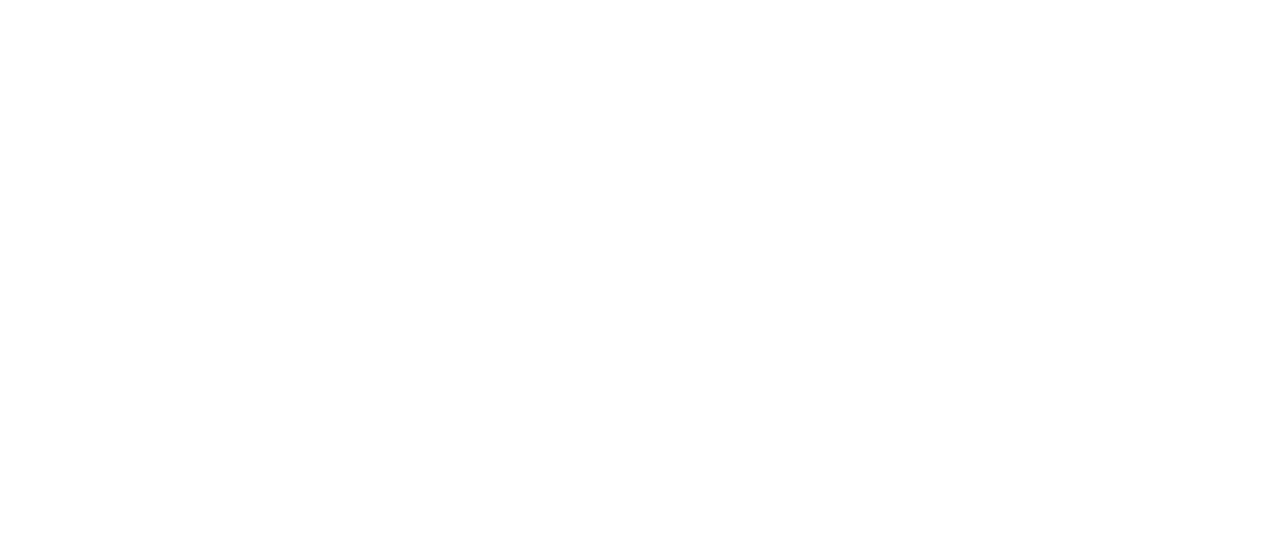
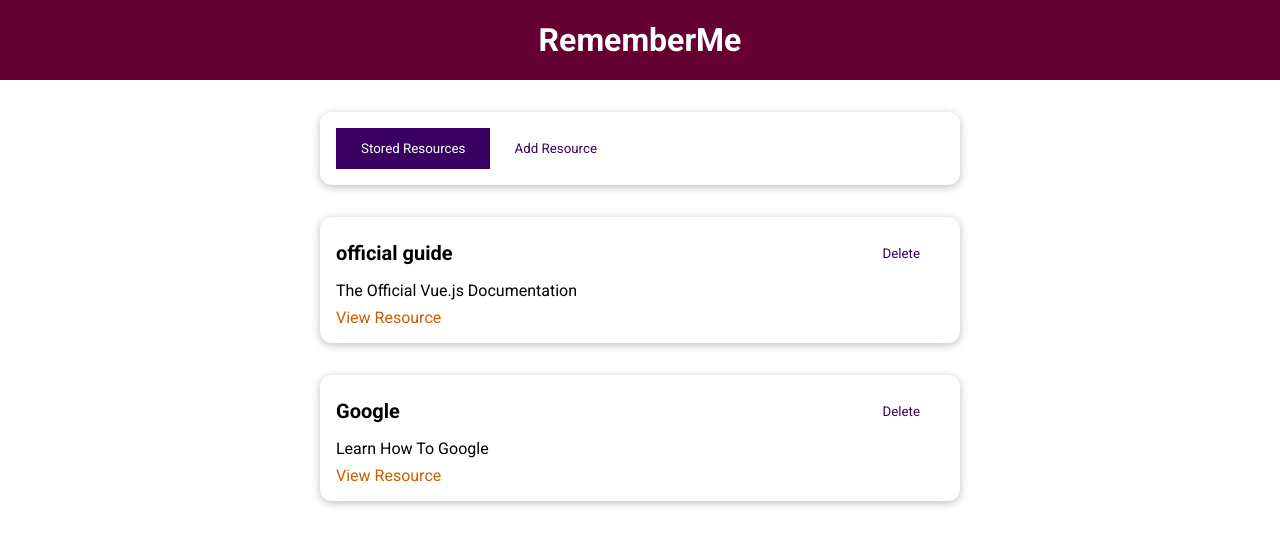
Before and after one commit to NadavNassi/VueProject, a Vue app: page / in a window 1280 px wide. Shown: the top 546 px of the page. Built offline with nearby package versions, Linux system fonts and the light colour scheme.

Commit message:
final commit

```diff
--- /dev/null
+++ b/src/App.vue
@@ -0,0 +1,32 @@
+<template>
+    <the-header title="RememberMe"></the-header>
+    <the-resources></the-resources>
+</template>
+
+<script>
+import TheHeader from "./components/layout/TheHeader.vue";
+import TheResources from "./components/resources/TheResources.vue";
+
+export default {
+    components:{
+        TheHeader,
+        TheResources
+    }
+}
+</script>
+
+<style>
+@import url('https://fonts.googleapis.com/css2?family=Roboto:wght@400;700&display=swap');
+
+* {
+  box-sizing: border-box;
+}
+
+html {
+  font-family: 'Roboto', sans-serif;
+}
+
+body {
+  margin: 0;
+}
+</style>
--- /dev/null
+++ b/src/components/UI/BaseButton.vue
@@ -0,0 +1,39 @@
+<template>
+    <button :type="type" :class="mode">
+        <slot></slot>
+    </button>
+</template>
+
+<script>
+export default {
+    props:['type', 'mode']
+}
+</script>
+
+<style scoped>
+button {
+  padding: 0.75rem 1.5rem;
+  font-family: inherit;
+  background-color: #3a0061;
+  border: 1px solid #3a0061;
+  color: white;
+  cursor: pointer;
+}
+
+button:hover,
+button:active {
+  background-color: #270041;
+  border-color: #270041;
+}
+
+.flat {
+  background-color: transparent;
+  color: #3a0061;
+  border: none;
+}
+
+.flat:hover,
+.flat:active {
+  background-color: #edd2ff;
+}
+</style>
--- /dev/null
+++ b/src/components/UI/BaseCard.vue
@@ -0,0 +1,15 @@
+<template>
+    <div>
+        <slot></slot>
+    </div>
+</template>
+
+<style scoped>
+div {
+  border-radius: 12px;
+  box-shadow: 0 2px 8px rgba(0, 0, 0, 0.26);
+  padding: 1rem;
+  margin: 2rem auto;
+  max-width: 40rem;
+}
+</style>
--- /dev/null
+++ b/src/components/UI/BaseDialog.vue
@@ -0,0 +1,87 @@
+<template>
+    <teleport to="body">
+        <div @click="$emit('close')"></div>
+        <dialog open>
+            <header>
+                <slot name="header">
+                    <h2>{{ title }}</h2>
+                </slot>
+            </header>
+            <section>
+                <slot></slot>
+            </section>
+            <menu>
+                <slot name="action">
+                    <base-button @click="$emit('close')">Close</base-button>
+                </slot>
+            </menu>
+        </dialog>
+    </teleport>
+</template>
+
+<script>
+export default {
+    props:{
+        title: {
+            type: String,
+            required: false
+        },
+    },
+    emits:['close'],
+}
+</script>
+
+<style scoped>
+div {
+  position: fixed;
+  top: 0;
+  left: 0;
+  height: 100vh;
+  width: 100%;
+  background-color: rgba(0, 0, 0, 0.75);
+  z-index: 10;
+}
+
+dialog {
+  position: fixed;
+  top: 20vh;
+  left: 10%;
+  width: 80%;
+  z-index: 100;
+  border-radius: 12px;
+  border: none;
+  box-shadow: 0 2px 8px rgba(0, 0, 0, 0.26);
+  padding: 0;
+  margin: 0;
+  overflow: hidden;
+}
+
+header {
+  background-color: #3a0061;
+  color: white;
+  width: 100%;
+  padding: 1rem;
+}
+
+header h2 {
+  margin: 0;
+}
+
+section {
+  padding: 1rem;
+}
+
+menu {
+  padding: 1rem;
+  display: flex;
+  justify-content: flex-end;
+  margin: 0;
+}
+
+@media (min-width: 768px) {
+  dialog {
+    left: calc(50% - 20rem);
+    width: 40rem;
+  }
+}
+</style>
--- /dev/null
+++ b/src/components/layout/TheHeader.vue
@@ -0,0 +1,27 @@
+<template>
+    <header>
+        <h1>{{ title }}</h1>
+    </header>
+</template>
+
+<script>
+export default {
+    props: ['title']
+}
+</script>
+
+<style scoped>
+header {
+  width: 100%;
+  height: 5rem;
+  background-color: #640032;
+  display: flex;
+  justify-content: center;
+  align-items: center;
+}
+
+header h1 {
+  color: white;
+  margin: 0;
+}
+</style>
--- /dev/null
+++ b/src/components/resources/AddResource.vue
@@ -0,0 +1,91 @@
+<template>
+    <base-dialog v-if="inputIsInvalid === true" title="Invalid Input" @close="confirmErr">
+        <template #default>
+            <p>At least one input is empty</p>
+            <p>Please check all inputs</p>
+        </template>
+        <template #action>
+            <base-button @click="confirmErr">Ok</base-button>
+        </template>
+    </base-dialog>
+    <base-card>
+        <form @submit.prevent="submitData">
+            <div class="form-control">
+                <label for="title">Title</label>
+                <input id="title" name="title" type="text" ref="titleInput">
+            </div>
+            <div class="form-control">
+                <label for="description">Description</label>
+                <textarea id="description" name="description" cols="30" rows="3" ref="descInput"></textarea>
+            </div>
+            <div class="form-control">
+                <label for="link">Title</label>
+                <input id="link" name="link" type="url" ref="linkInput">
+            </div>
+            <div>
+                <base-button type="submit">Add Resource</base-button>
+            </div>
+        </form>
+    </base-card>
+</template>
+
+<script>
+export default {
+    inject:['addResource'],
+    data(){
+        return{
+            inputIsInvalid: false,
+        };
+    },
+    methods:{
+        submitData(){
+            const enteredTitle = this.$refs.titleInput.value;
+            const enteredDesc = this.$refs.descInput.value;
+            const enteredLink = this.$refs.linkInput.value;
+
+            if(
+                enteredTitle.trim() === '' ||
+                enteredDesc.trim() === '' ||
+                enteredLink.trim() ===''
+            ){
+                this.inputIsInvalid = true;
+                return;
+            }else{
+                this.addResource(enteredTitle, enteredDesc, enteredLink)
+
+            }
+        },
+        confirmErr(){
+            this.inputIsInvalid = false
+        }
+    }
+}
+</script>
+
+<style scoped>
+label {
+  font-weight: bold;
+  display: block;
+  margin-bottom: 0.5rem;
+}
+
+input,
+textarea {
+  display: block;
+  width: 100%;
+  font: inherit;
+  padding: 0.15rem;
+  border: 1px solid #ccc;
+}
+
+input:focus,
+textarea:focus {
+  outline: none;
+  border-color: #3a0061;
+  background-color: #f7ebff;
+}
+
+.form-control {
+  margin: 1rem 0;
+}
+</style>
--- /dev/null
+++ b/src/components/resources/LearningResource.vue
@@ -0,0 +1,55 @@
+<template>
+
+    <li>
+        <base-card>
+              <header>
+                  <h3>{{ title }}</h3>
+                  <base-button mode="flat" @click="deleteResource(id)">Delete</base-button>
+              </header>
+          <p> {{ description }} </p>
+          <nav>
+              <a :href="link">View Resource</a>
+          </nav>
+        </base-card>
+    </li>
+
+</template>
+
+<script>
+export default {
+    props:['id', 'title', 'description', 'link'],
+    inject: ['deleteResource']
+}
+</script>
+
+<style scoped>
+li {
+  margin: auto;
+  max-width: 40rem;
+}
+
+header {
+  display: flex;
+  justify-content: space-between;
+  align-items: center;
+}
+
+h3 {
+  font-size: 1.25rem;
+  margin: 0.5rem 0;
+}
+
+p {
+  margin: 0.5rem 0;
+}
+
+a {
+  text-decoration: none;
+  color: #ce5c00;
+}
+
+a:hover,
+a:active {
+  color: #c89300;
+}
+</style>
--- /dev/null
+++ b/src/components/resources/StoredResources.vue
@@ -0,0 +1,30 @@
+<template>
+    <ul>
+        <learning-resource v-for="res in resources"
+        :key="res.id"
+        :id="res.id"
+        :title="res.title"
+        :description="res.description"
+        :link="res.link"></learning-resource>
+    </ul>
+</template>
+
+<script>
+import LearningResource from './LearningResource.vue';
+export default {
+    inject:['resources'],
+    components:{
+        LearningResource
+        }
+}
+</script>
+
+<style scoped>
+ul {
+  list-style: none;
+  margin: 0;
+  padding: 0;
+  margin: auto;
+  max-width: 40rem;
+}
+</style>
--- /dev/null
+++ b/src/components/resources/TheResources.vue
@@ -0,0 +1,80 @@
+<template>
+    <base-card>
+        <base-button @click="setSelectedTab('stored-resources')"
+        :mode="storedResButtonMode">Stored Resources</base-button>
+        <base-button @click="setSelectedTab('add-resource')"
+        :mode="addResButtonMode">Add Resource</base-button>
+    </base-card>
+    <keep-alive>
+        <component :is="selectedTab"></component>
+    </keep-alive>
+</template>
+
+<script>
+import StoredResources from "./StoredResources.vue";
+import AddResource from "./AddResource.vue";
+
+export default {
+    components:{
+        StoredResources,
+        AddResource,
+    },
+    data(){
+        return{
+            selectedTab: 'stored-resources',
+            storedResources: [
+                {
+                    id: 'official-guide',
+                    title: 'official guide',
+                    description: 'The Official Vue.js Documentation',
+                    link:  'https://vuejs.org'
+                },
+                {
+                    id: 'google',
+                    title: 'Google',
+                    description: 'Learn How To Google',
+                    link:  'https://google.com'
+                }
+            ],
+        };
+    },
+    provide(){
+        return{
+            resources: this.storedResources,
+            addResource: this.addResource,
+            deleteResource: this.removeResource
+        }
+    },
+    computed:{
+        storedResButtonMode(){
+            return this.selectedTab === 'stored-resources' ? null : 'flat'
+        },
+        addResButtonMode(){
+            return this.selectedTab === 'add-resource' ? null : 'flat'
+        }
+    },
+    methods: {
+        setSelectedTab(tab){
+            this.selectedTab = tab;
+        },
+        addResource(title, desc, link){
+            const newResource = {
+                id: new Date().toISOString(),
+                title: title,
+                description: desc,
+                link: link
+            };
+            this.storedResources.unshift(newResource);
+            this.selectedTab = 'stored-resources';
+        },
+        removeResource(resId){
+            const resIndex = this.storedResources.findIndex(res => res.id === resId)
+            this.storedResources.splice(resIndex, 1);
+        },
+    },
+}
+</script>
+
+<style scoped>
+
+</style>>
```
Also changed, not shown: package.json (+13 -1 lines), src/main.js (+14 -1 lines).
